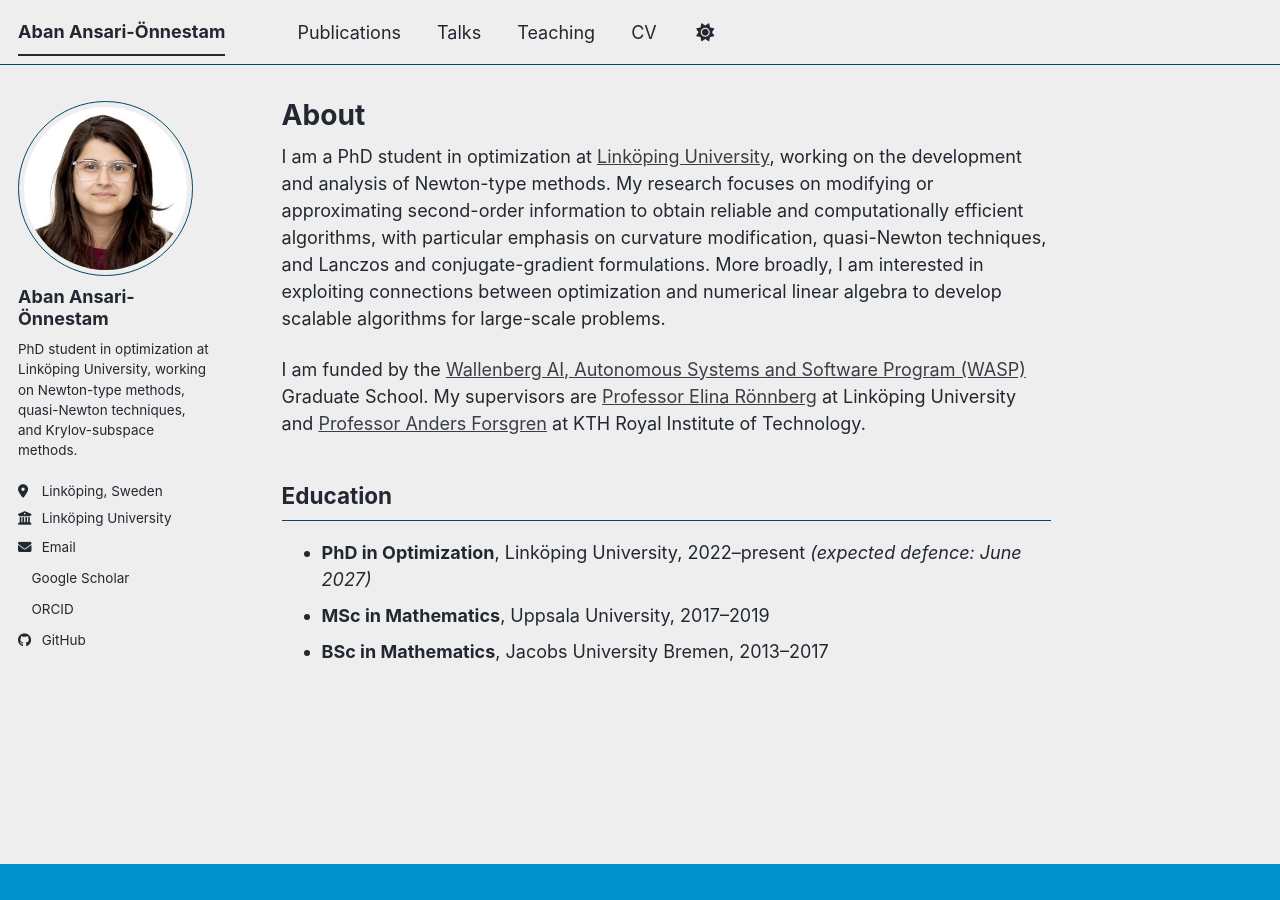
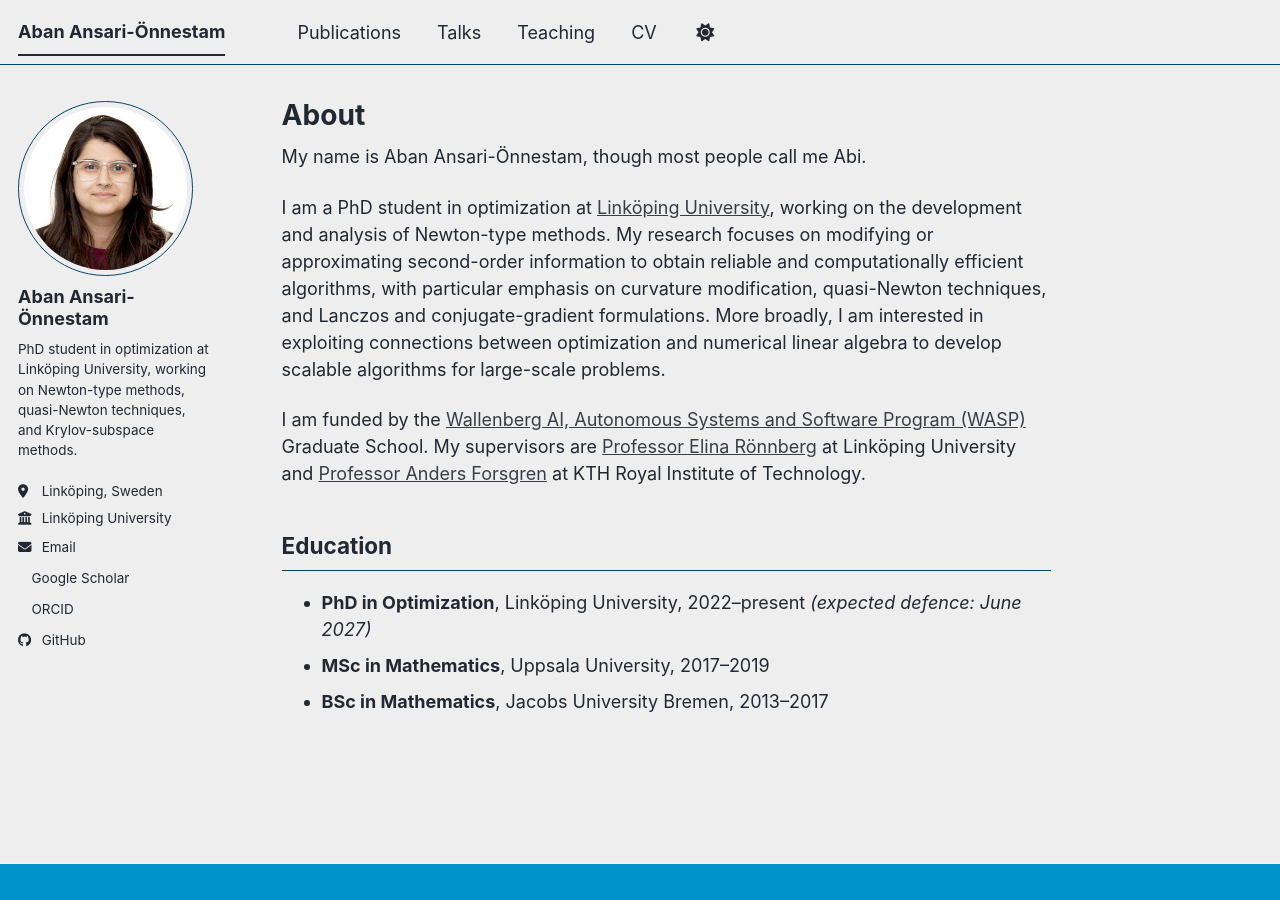
Before and after one commit to abiansari/abiansari.github.io, a Jekyll site: the page built from _pages/about.md, in a window 1280 px wide. Built offline with Jekyll 4.4.1, drawn with Linux system fonts in a browser that asks for light colours; a script bundle is joined from its source files by our own code; a style sheet for code colours, icons or effects is not loaded.

Commit message:
Update about.md

```diff
--- a/_pages/about.md
+++ b/_pages/about.md
@@ -6,6 +6,7 @@ redirect_from:
   - /about/
   - /about.html
 ---
+My name is Aban Ansari-Önnestam, though most people call me Abi.
 
 I am a PhD student in optimization at [Linköping University](https://liu.se),
 working on the development and analysis of Newton-type methods. My research
```
